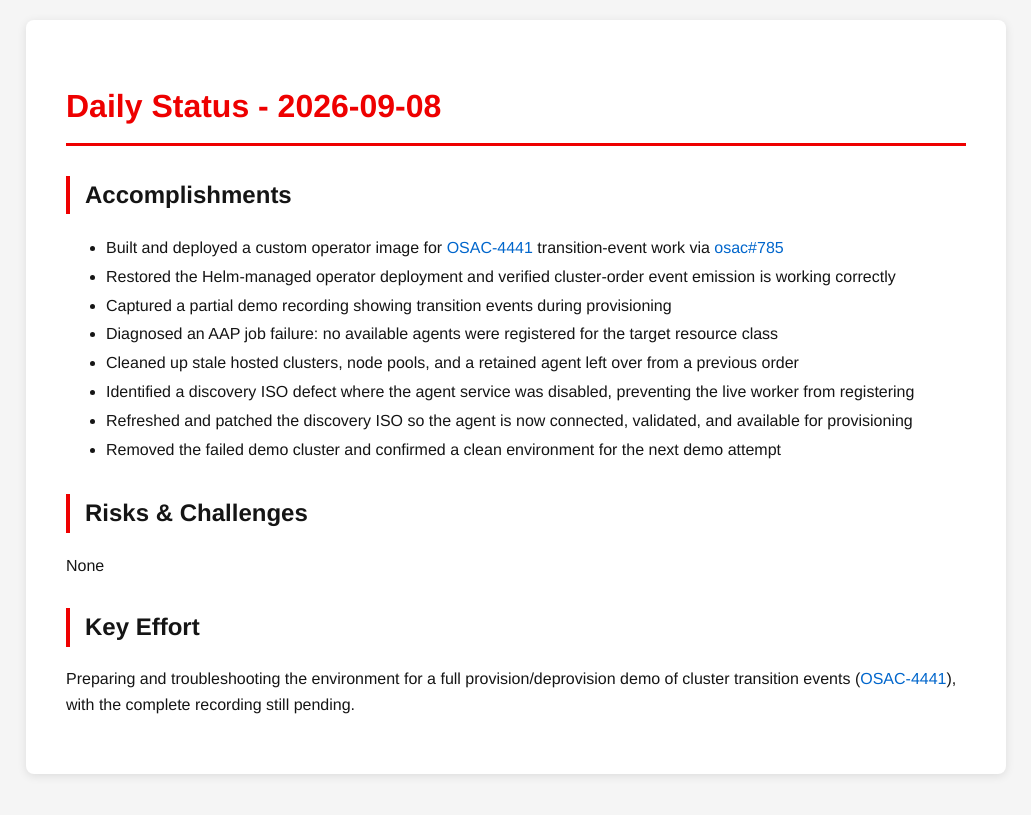
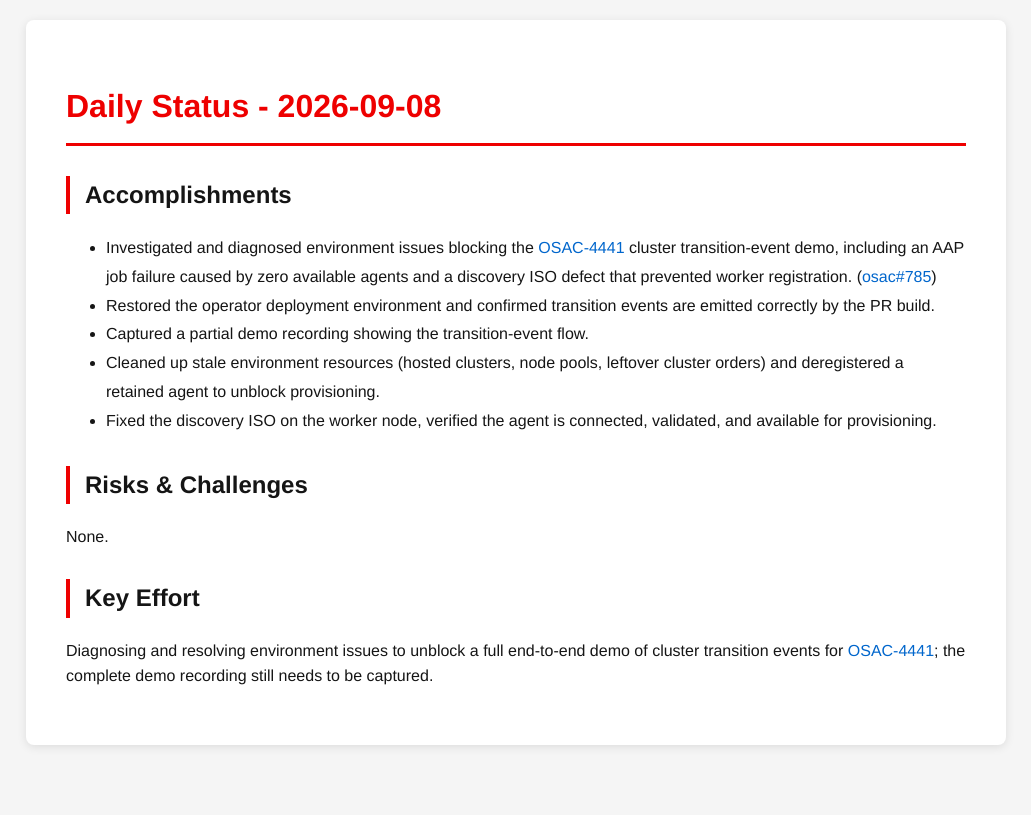
Before and after one commit to tzvatot/daily-status, a Jekyll site: the page built from 2026-09-08.md, in a window 1280 px wide. Shown: the top 815 px of the page, without its empty margins (124-1155 px from the left). Built offline with Jekyll 4.4.1, drawn with Linux system fonts in a browser that asks for light colours.

Commit message:
Daily status update - 2026-09-08

```diff
--- a/2026-09-08.md
+++ b/2026-09-08.md
@@ -7,17 +7,14 @@ date: 2026-09-08
 # Daily Status - 2026-09-08
 
 ## Accomplishments
-- Built and deployed a custom operator image for [OSAC-4441](https://redhat.atlassian.net/browse/OSAC-4441) transition-event work via [osac#785](https://github.com/osac-project/osac/pull/785)
-- Restored the Helm-managed operator deployment and verified cluster-order event emission is working correctly
-- Captured a partial demo recording showing transition events during provisioning
-- Diagnosed an AAP job failure: no available agents were registered for the target resource class
-- Cleaned up stale hosted clusters, node pools, and a retained agent left over from a previous order
-- Identified a discovery ISO defect where the agent service was disabled, preventing the live worker from registering
-- Refreshed and patched the discovery ISO so the agent is now connected, validated, and available for provisioning
-- Removed the failed demo cluster and confirmed a clean environment for the next demo attempt
+- Investigated and diagnosed environment issues blocking the [OSAC-4441](https://redhat.atlassian.net/browse/OSAC-4441) cluster transition-event demo, including an AAP job failure caused by zero available agents and a discovery ISO defect that prevented worker registration. ([osac#785](https://github.com/osac-project/osac/pull/785))
+- Restored the operator deployment environment and confirmed transition events are emitted correctly by the PR build.
+- Captured a partial demo recording showing the transition-event flow.
+- Cleaned up stale environment resources (hosted clusters, node pools, leftover cluster orders) and deregistered a retained agent to unblock provisioning.
+- Fixed the discovery ISO on the worker node, verified the agent is connected, validated, and available for provisioning.
 
 ## Risks & Challenges
-None
+None.
 
 ## Key Effort
-Preparing and troubleshooting the environment for a full provision/deprovision demo of cluster transition events ([OSAC-4441](https://redhat.atlassian.net/browse/OSAC-4441)), with the complete recording still pending.
+Diagnosing and resolving environment issues to unblock a full end-to-end demo of cluster transition events for [OSAC-4441](https://redhat.atlassian.net/browse/OSAC-4441); the complete demo recording still needs to be captured.
```
